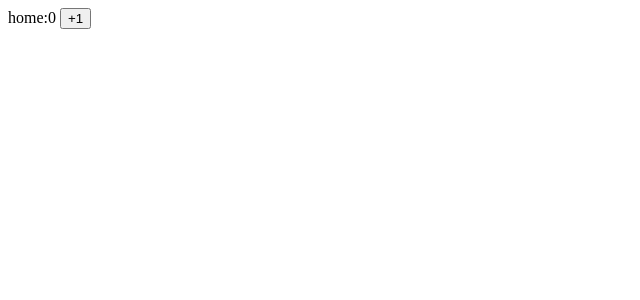
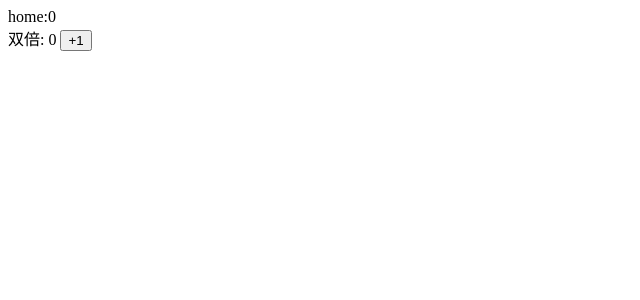
Before and after one commit to dduohereshui/my-pinia, a Vue app: page / in a window 1280 px wide. Shown: the top 300 px of the page, without its empty margins (0-640 px from the left). Built offline with nearby package versions, Linux system fonts and the light colour scheme.

Commit message:
feat: actions和getters基本实现

```diff
--- a/src/components/Home.vue
+++ b/src/components/Home.vue
@@ -1,6 +1,7 @@
 <template>
   <div>
-    home:{{ counter.num }}
+    home:{{ counter.num }} <br />
+    双倍: {{ counter.doubleNum }}
     <button @click="inc">+1</button>
   </div>
 </template>
@@ -8,9 +9,10 @@
 <script setup lang="ts">
 import { useCounterStore } from "../store/counter";
 const counter = useCounterStore();
-// console.log(counter);
+console.log(counter);
+
 const inc = () => {
-  counter.num++;
+  counter.increment(10);
 };
 </script>
 
--- a/src/pinia/defineStore.ts
+++ b/src/pinia/defineStore.ts
@@ -1,7 +1,16 @@
-import { effectScope, getCurrentInstance, inject, reactive } from "vue";
+import {
+  computed,
+  effectScope,
+  getCurrentInstance,
+  inject,
+  reactive,
+  toRefs,
+} from "vue";
 import { SymbolPinia } from "./rootStore";
 import { Pinia } from "./types";
-
+interface XX {
+  num: any;
+}
 export function defineStore(idOrOptions: any, setup: any) {
   let id: string;
   let options: any;
@@ -44,10 +53,21 @@ function createOptionsStore(id: string, options: any, pinia: Pinia) {
   let scope;
   function setup() {
     pinia.state.value[id] = state ? state() : {};
-    // 这里localState 已经是响应式的了
-    const localState = pinia.state.value[id];
-    return localState;
+    // 这里localState 已经是响应式的了，但是内部的值还是普通的对象，所以要用toRefs
+    const localState = toRefs(pinia.state.value[id]);
+
+    return Object.assign(
+      localState,
+      actions,
+      Object.keys(getters || {}).reduce((computedGetters: any, name: any) => {
+        computedGetters[name] = computed(() => {
+          return getters[name].call(store, store);
+        });
+        return computedGetters;
+      }, {})
+    );
   }
+
   const setupStore = pinia._e.run(() => {
     // pinia上的scope可以停止所有的store，
     // 这个scope是store内部独有的effectScope
@@ -55,8 +75,23 @@ function createOptionsStore(id: string, options: any, pinia: Pinia) {
     return scope.run(() => setup());
   });
 
+  function wrapAction(actionName: string, action: any): any {
+    return function (...args: any[]) {
+      // 后续可能会做异步调用
+      let result = action.apply(store, args);
+      return result;
+    };
+  }
+
+  // 处理actions的this指向
+  for (const key in setupStore) {
+    const prop = setupStore[key];
+    if (typeof prop === "function") {
+      // 对action做操作
+      setupStore[key] = wrapAction(key, prop);
+    }
+  }
   Object.assign(store, setupStore);
 
   pinia._s.set(id, store);
-  return store;
 }
--- a/src/store/counter.ts
+++ b/src/store/counter.ts
@@ -10,10 +10,14 @@ export const useCounterStore = defineStore("counter", {
     };
   },
   getters: {
-    doubleNum: () => 2,
+    doubleNum(store: any) {
+      return store.num * 2;
+    },
   },
   actions: {
-    increment(nums: number) {},
+    increment(nums: number) {
+      this.num++;
+    },
   },
 });
 
```
